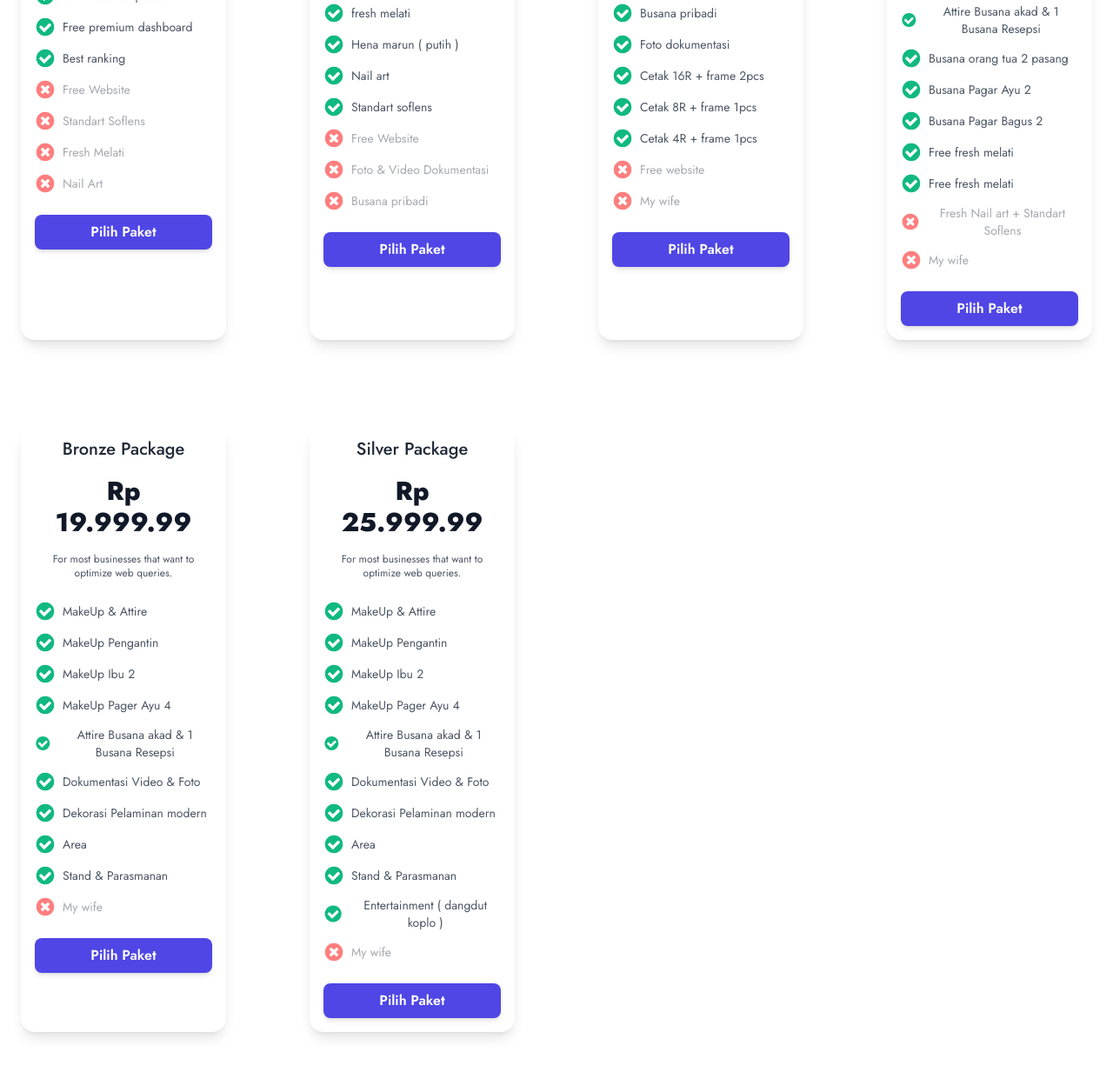
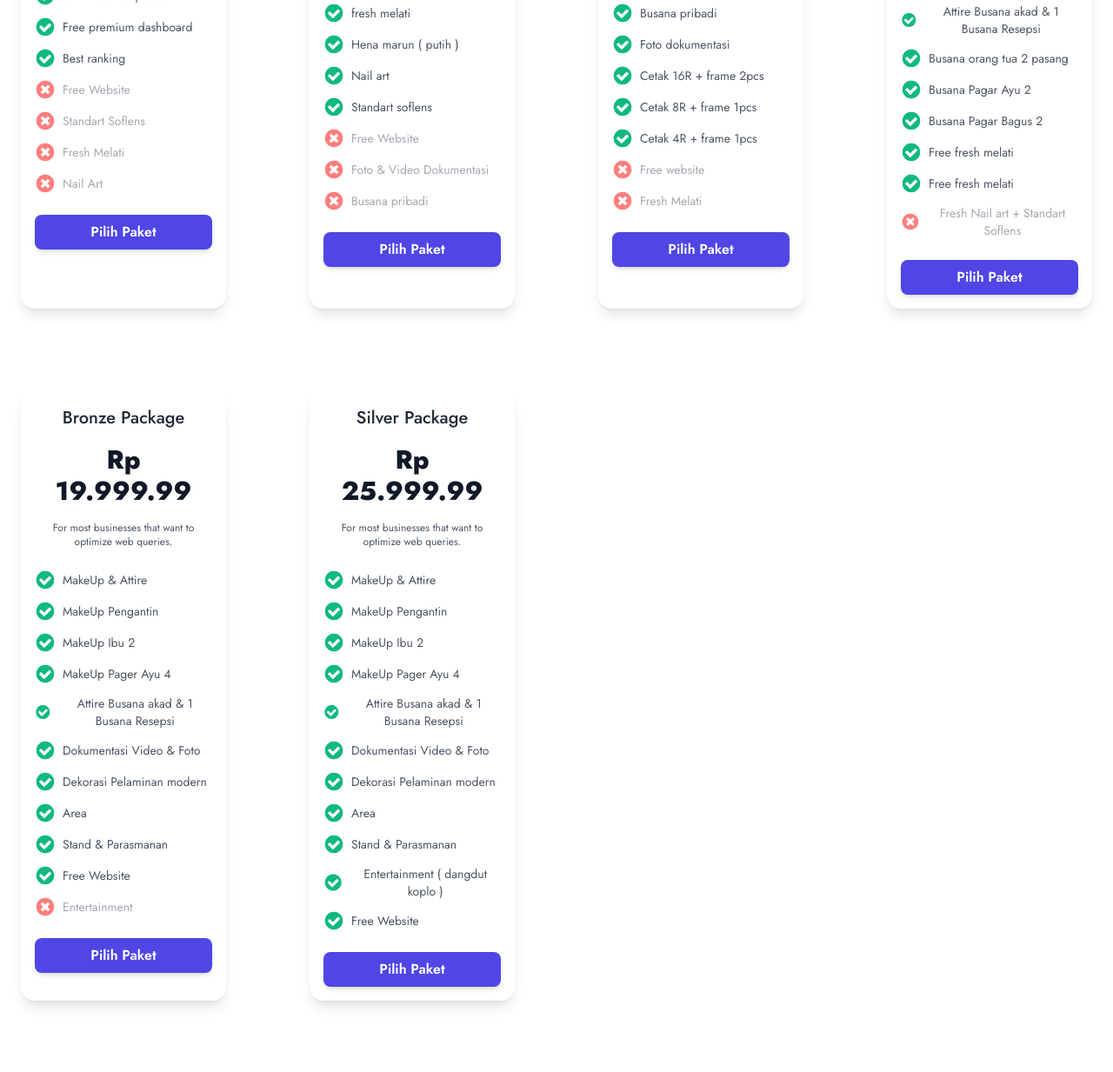
Before and after one commit to ikhlasdansantai/renz-makeup, a website: page index.html in a window 1280 px wide. Shown: the part 4250-5483 px from the top of the page at 87% size. Drawn offline with nearby package versions, Linux system fonts and the light colour scheme; some packages are replaced by stand-ins of ours; a script that the page names is missing.

```diff
--- a/index.html
+++ b/index.html
@@ -552,7 +552,7 @@
                       d="M1277 1122q0-26-19-45l-181-181 181-181q19-19 19-45 0-27-19-46l-90-90q-19-19-46-19-26 0-45 19l-181 181-181-181q-19-19-45-19-27 0-46 19l-90 90q-19 19-19 46 0 26 19 45l181 181-181 181q-19 19-19 45 0 27 19 46l90 90q19 19 46 19 26 0 45-19l181-181 181 181q19 19 45 19 27 0 46-19l90-90q19-19 19-46zm387-226q0 209-103 385.5t-279.5 279.5-385.5 103-385.5-103-279.5-279.5-103-385.5 103-385.5 279.5-279.5 385.5-103 385.5 103 279.5 279.5 103 385.5z"
                     ></path>
                   </svg>
-                  My wife
+                  Fresh Melati
                 </li>
               </ul>
               <a href="https://api.whatsapp.com/send?phone=6281214553067&text=Saya tertarik untuk mengetahui lebih lanjut tentang biaya dan layanan yang Anda tawarkan untuk jasa wedding organizer...">
@@ -654,14 +654,6 @@
                   </svg>
                   Fresh Nail art + Standart Soflens
                 </li>
-                <li class="mb-3 flex items-center opacity-50">
-                  <svg xmlns="http://www.w3.org/2000/svg" width="6" height="6" class="w-6 h-6 mr-2" fill="red" viewBox="0 0 1792 1792">
-                    <path
-                      d="M1277 1122q0-26-19-45l-181-181 181-181q19-19 19-45 0-27-19-46l-90-90q-19-19-46-19-26 0-45 19l-181 181-181-181q-19-19-45-19-27 0-46 19l-90 90q-19 19-19 46 0 26 19 45l181 181-181 181q-19 19-19 45 0 27 19 46l90 90q19 19 46 19 26 0 45-19l181-181 181 181q19 19 45 19 27 0 46-19l90-90q19-19 19-46zm387-226q0 209-103 385.5t-279.5 279.5-385.5 103-385.5-103-279.5-279.5-103-385.5 103-385.5 279.5-279.5 385.5-103 385.5 103 279.5 279.5 103 385.5z"
-                    ></path>
-                  </svg>
-                  My wife
-                </li>
               </ul>
               <a href="https://api.whatsapp.com/send?phone=6281214553067&text=Saya tertarik untuk mengetahui lebih lanjut tentang biaya dan layanan yang Anda tawarkan untuk jasa wedding organizer...">
                 <button
@@ -754,13 +746,21 @@
                   </svg>
                   <p class="text-left">Stand & Parasmanan</p>
                 </li>
+                <li class="mb-3 flex items-center">
+                  <svg class="w-6 h-6 mr-2" xmlns="http://www.w3.org/2000/svg" width="6" height="6" stroke="currentColor" fill="#10b981" viewBox="0 0 1792 1792">
+                    <path
+                      d="M1412 734q0-28-18-46l-91-90q-19-19-45-19t-45 19l-408 407-226-226q-19-19-45-19t-45 19l-91 90q-18 18-18 46 0 27 18 45l362 362q19 19 45 19 27 0 46-19l543-543q18-18 18-45zm252 162q0 209-103 385.5t-279.5 279.5-385.5 103-385.5-103-279.5-279.5-103-385.5 103-385.5 279.5-279.5 385.5-103 385.5 103 279.5 279.5 103 385.5z"
+                    ></path>
+                  </svg>
+                  <p class="text-left">Free Website</p>
+                </li>
                 <li class="mb-3 flex items-center opacity-50">
                   <svg xmlns="http://www.w3.org/2000/svg" width="6" height="6" class="w-6 h-6 mr-2" fill="red" viewBox="0 0 1792 1792">
                     <path
                       d="M1277 1122q0-26-19-45l-181-181 181-181q19-19 19-45 0-27-19-46l-90-90q-19-19-46-19-26 0-45 19l-181 181-181-181q-19-19-45-19-27 0-46 19l-90 90q-19 19-19 46 0 26 19 45l181 181-181 181q-19 19-19 45 0 27 19 46l90 90q19 19 46 19 26 0 45-19l181-181 181 181q19 19 45 19 27 0 46-19l90-90q19-19 19-46zm387-226q0 209-103 385.5t-279.5 279.5-385.5 103-385.5-103-279.5-279.5-103-385.5 103-385.5 279.5-279.5 385.5-103 385.5 103 279.5 279.5 103 385.5z"
                     ></path>
                   </svg>
-                  My wife
+                  Entertainment
                 </li>
               </ul>
               <a href="https://api.whatsapp.com/send?phone=6281214553067&text=Saya tertarik untuk mengetahui lebih lanjut tentang biaya dan layanan yang Anda tawarkan untuk jasa wedding organizer...">
@@ -863,13 +863,14 @@
                   </svg>
                   Entertainment ( dangdut koplo )
                 </li>
-                <li class="mb-3 flex items-center opacity-50">
-                  <svg xmlns="http://www.w3.org/2000/svg" width="6" height="6" class="w-6 h-6 mr-2" fill="red" viewBox="0 0 1792 1792">
+
+                <li class="mb-3 flex items-center">
+                  <svg class="w-6 h-6 mr-2" xmlns="http://www.w3.org/2000/svg" width="6" height="6" stroke="currentColor" fill="#10b981" viewBox="0 0 1792 1792">
                     <path
-                      d="M1277 1122q0-26-19-45l-181-181 181-181q19-19 19-45 0-27-19-46l-90-90q-19-19-46-19-26 0-45 19l-181 181-181-181q-19-19-45-19-27 0-46 19l-90 90q-19 19-19 46 0 26 19 45l181 181-181 181q-19 19-19 45 0 27 19 46l90 90q19 19 46 19 26 0 45-19l181-181 181 181q19 19 45 19 27 0 46-19l90-90q19-19 19-46zm387-226q0 209-103 385.5t-279.5 279.5-385.5 103-385.5-103-279.5-279.5-103-385.5 103-385.5 279.5-279.5 385.5-103 385.5 103 279.5 279.5 103 385.5z"
+                      d="M1412 734q0-28-18-46l-91-90q-19-19-45-19t-45 19l-408 407-226-226q-19-19-45-19t-45 19l-91 90q-18 18-18 46 0 27 18 45l362 362q19 19 45 19 27 0 46-19l543-543q18-18 18-45zm252 162q0 209-103 385.5t-279.5 279.5-385.5 103-385.5-103-279.5-279.5-103-385.5 103-385.5 279.5-279.5 385.5-103 385.5 103 279.5 279.5 103 385.5z"
                     ></path>
                   </svg>
-                  My wife
+                  Free Website
                 </li>
               </ul>
               <a href="https://api.whatsapp.com/send?phone=6281214553067&text=Saya tertarik untuk mengetahui lebih lanjut tentang biaya dan layanan yang Anda tawarkan untuk jasa wedding organizer...">
```
